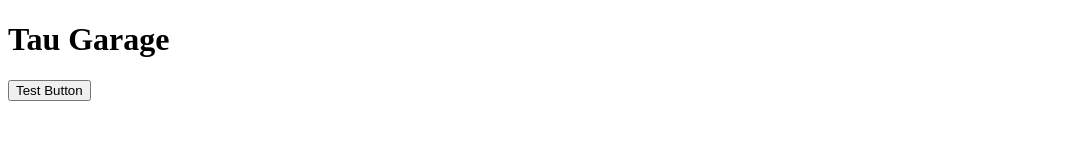
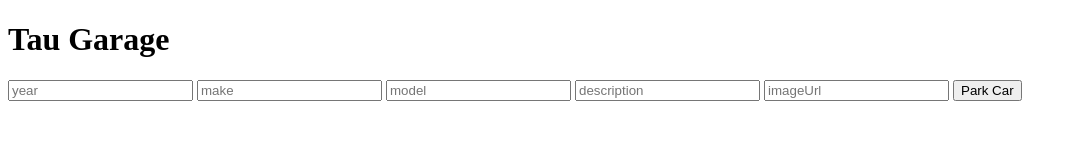
Before and after one commit to JaynieA/tauGarage_inClass, a plain HTML site: page index.html in a window 1280 px wide. Shown: the whole page, without its empty margins (0-1077 px from the left). Drawn offline with Linux system fonts and the light colour scheme.

Commit message:
added readme and input fields

```diff
--- a/index.html
+++ b/index.html
@@ -8,6 +8,11 @@
   </head>
   <body>
     <h1>Tau Garage</h1>
-    <button id='testButton'>Test Button</button>
+    <input type="number" id='year' placeholder="year" />
+    <input type="text" id='make' placeholder="make" />
+    <input type="text" id='model' placeholder="model" />
+    <input type="text" id='description' placeholder="description" />
+    <input type="text" id='imageUrl' placeholder="imageUrl" />
+    <button id='parkCarButton'>Park Car</button>
   </body>
 </html>
--- a/scripts/garage.js
+++ b/scripts/garage.js
@@ -3,7 +3,7 @@ console.log( 'js' );
 $( document ).ready( function(){
   console.log( 'JQ' );
   // button click event for testButton
-  $( '#testButton' ).on( 'click', function(){
-    console.log( 'button clicked...' );
-  }); // end on click for #testButton
+  $( '#parkCarButton' ).on( 'click', function(){
+    console.log( 'parkCarButton clicked...' );
+  }); // end on click for #parkCarButton
 }); // end doc ready
```
Also changed, not shown: 1 other file.
